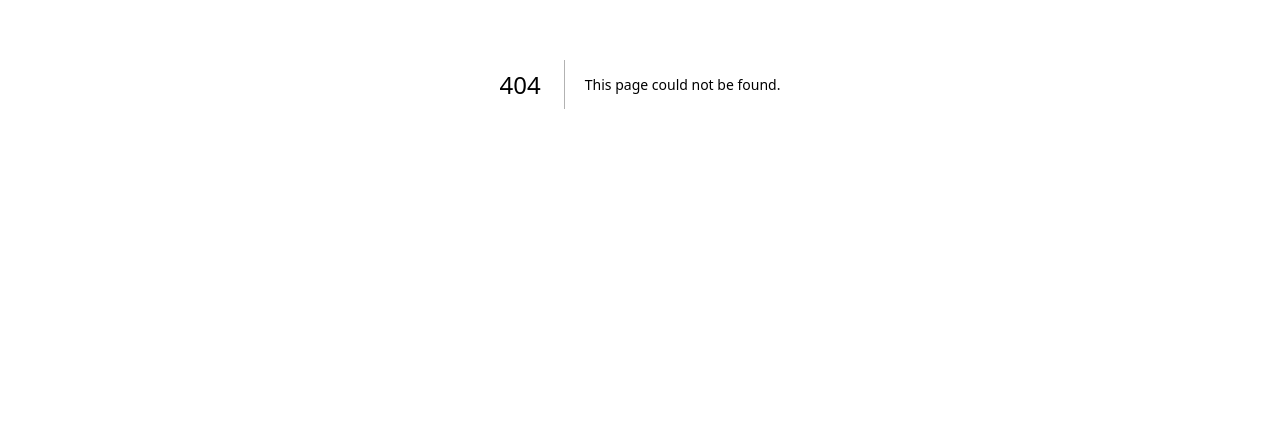
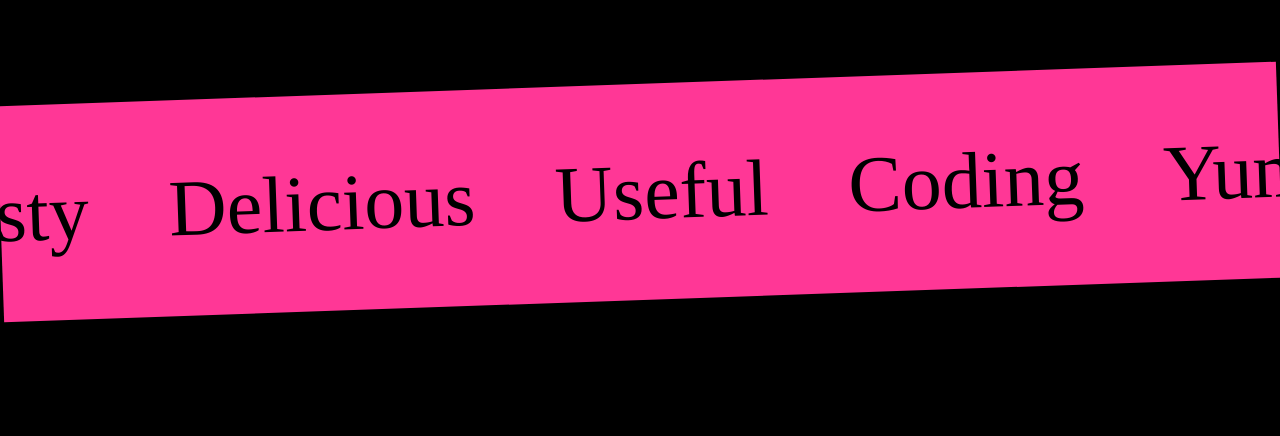
Before and after one commit to kimsungsik03D/Nextjs13_Skill_Stack, a Next.js app: page /htmlcss in a window 1280 px wide. Before the commit this address had no page. Shown: the part 316-752 px from the top of the page. Built offline with nearby package versions, Linux system fonts and the light colour scheme.

Commit message:
스크롤 화면 구현

```diff
--- /dev/null
+++ b/app/htmlcss/page.tsx
@@ -0,0 +1,87 @@
+"use client";
+
+import React, { useEffect, useState, useRef } from "react";
+import styles from "./styles.module.css";
+
+const page = () => {
+  const pRef1 = useRef(null);
+  const pRef2 = useRef(null);
+
+  let count1 = 0;
+  let count2 = 0;
+
+  const textArr1 =
+    "Yummy Tasty Delicious Useful Coding Yummy Yummmmy Yummmmmmmmmy yum".split(
+      " "
+    );
+  const textArr2 =
+    "Chicken Hamburger Pizza Salad Sushi Bibimbab Gimbab JJajangmyeon".split(
+      " "
+    );
+  const textArr3 =
+    "Let's Dive Into This Tutorial Take It Easy! Don't Worry".split(" ");
+  const textArr4 =
+    "Pure Moral Conscientious Meritorious Worthy Exemplary Upright ".split(" ");
+
+  /** 초기 Text 지정 */
+  const initTexts = (textArray: any) => {
+    let innerText = "";
+    textArray.push(...textArray);
+    for (let i = 0; i < textArray.length; i++) {
+      innerText += `${textArray[i]}\u00A0\u00A0\u00A0\u00A0`;
+    }
+    return innerText;
+  };
+
+  /** 글자에따른 스크롤 동작 제어 */
+  const marqueeText = (count: any, element: any, direction: any) => {
+    if (count > element?.scrollWidth / 2) {
+      count = 0;
+    }
+    element
+      ? (element.style.transform = `translateX(${count * direction}px)`)
+      : null;
+    return count;
+  };
+
+  /** 글자 흐르는 애니메이션 추가 */
+  const animate = () => {
+    count1++;
+    count2++;
+
+    count1 = marqueeText(count1, pRef1.current, -1);
+    count2 = marqueeText(count2, pRef2.current, 1);
+
+    requestAnimationFrame(animate);
+  };
+
+  /** scroll 시 흐르는 속도 추가 */
+  function scrollHandler() {
+    count1 += 5;
+    count2 += 5;
+  }
+
+  useEffect(() => {
+    addEventListener("scroll", scrollHandler);
+    requestAnimationFrame(animate);
+
+    return () => cancelAnimationFrame(0);
+  }, []);
+
+  return (
+    <div id={styles.auto_scroll_text_row_move}>
+      <div className={styles.cover}>
+        <p ref={pRef1} className={styles.first_parallel}>
+          {initTexts(textArr1)}
+        </p>
+      </div>
+      <div className={styles.cover}>
+        <p ref={pRef2} className={styles.second_parallel}>
+          {initTexts(textArr2)}
+        </p>
+      </div>
+    </div>
+  );
+};
+
+export default page;
--- /dev/null
+++ b/app/htmlcss/styles.module.css
@@ -0,0 +1,38 @@
+#auto_scroll_text_row_move {
+  background-color: #000;
+  width: 100%;
+  font-family: "Pacifico", "cursive";
+  overflow-x: hidden;
+  height: 3000px;
+}
+
+.cover {
+  width: 100vw;
+  margin-bottom: 10rem;
+  display: flex;
+}
+.cover p {
+  display: flex;
+  padding: 3rem 0;
+  font-size: 5rem;
+}
+.cover:nth-child(1) {
+  margin-top: 50vh;
+  transform: rotate(-2deg);
+  background-color: #ff3796;
+}
+.cover:nth-child(2) {
+  transform: rotate(2deg);
+  background-color: #5800ff;
+  justify-content: flex-end;
+}
+.cover:nth-child(3) {
+  transform: rotate(-2deg);
+  background-color: #ecfe04;
+}
+.cover:nth-child(4) {
+  transform: rotate(2deg);
+  background-color: #00faac;
+  justify-content: flex-end;
+  margin-bottom: 50vh;
+}
```
